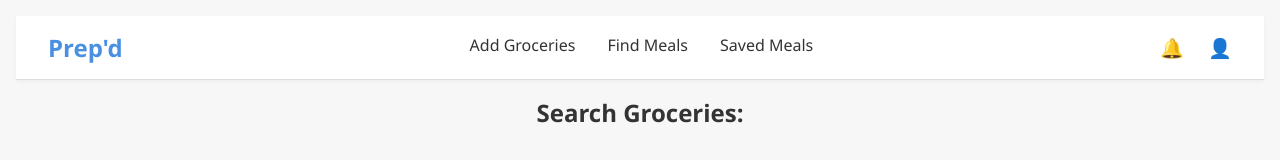
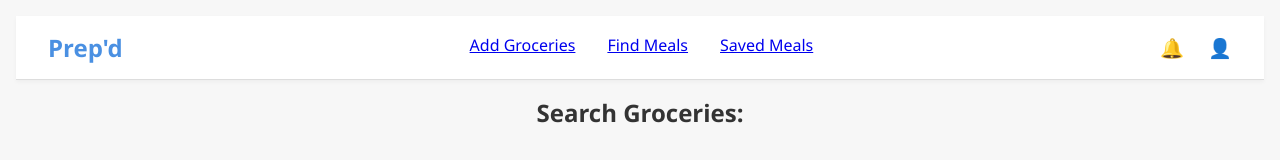
Before and after one commit to Shameer-R/Prep-d, a React (Create React App) app in the folder frontend/: page / in a window 1280 px wide. Shown: the top 160 px of the page. Built offline with nearby package versions, Linux system fonts and the light colour scheme; no server answers.

Commit message:
Add routing

```diff
--- a/frontend/package.json
+++ b/frontend/package.json
@@ -9,6 +9,7 @@
     "@testing-library/user-event": "^13.5.0",
     "react": "^19.1.0",
     "react-dom": "^19.1.0",
+    "react-router-dom": "^7.6.1",
     "react-scripts": "5.0.1",
     "web-vitals": "^2.1.4"
   },
--- a/frontend/src/App.js
+++ b/frontend/src/App.js
@@ -1,15 +1,17 @@
 import './index.css'
 import placeholder from './imgs/placeholder.png'
 import { useEffect, useState } from 'react'
+import { BrowserRouter as Router, Route, Routes, Link } from "react-router-dom";
 
+// Navbar component
 function Navbar() {
   return (
       <div className='navbar-container'>
         <div className='logo'>Prep'd</div>
         <ul className='navbar-list'>
-        <li>Add Groceries</li>
-        <li>Find Meals</li>
-        <li>Saved Meals</li>
+          <li><Link to="/">Add Groceries</Link></li>
+          <li><Link to="/find-meals">Find Meals</Link></li>
+          <li><Link to="/saved-meals">Saved Meals</Link></li>
         </ul>
         <div className='account-actions'>
           <span>🔔</span>
@@ -46,6 +48,29 @@ function GroceryCard(prop) {
       <p>{prop.grocery_name}</p>
     </div>
   );
+}
+
+function AddGroceriesPage({ groceries, handleAddGroceries }) {
+  return (
+    <>
+      <h1>Search Groceries:</h1>
+      <SearchBar handleAddGrocery={handleAddGroceries} />
+      <h1>Grocery List:</h1>
+      <div className='grocery-container'>
+        {groceries.map((item) => (
+          <GroceryCard key={item.grocery_name} grocery_name={item.grocery_name} />
+        ))}
+      </div>
+    </>
+  );
+} // <-- closing brace was missing here
+
+function FindMealsPage() {
+  return <h1>Find Meals Page (coming soon)</h1>;
+}
+
+function SavedMealsPage() {
+  return <h1>Saved Meals Page (coming soon)</h1>;
 }
 
 export default function App() {
@@ -85,19 +110,15 @@ export default function App() {
   }
 
   return (
+    <Router>
       <div className='main-container'>
         <Navbar />
-      <h1>Search Groceries:</h1>
-      <SearchBar handleAddGrocery={handleAddGroceries} />
-      <h1>Grocery List:</h1>
-      <div className='grocery-container'>
-        {groceries.map((item) => (
-          <GroceryCard
-            key={item.grocery_name}
-            grocery_name={item.grocery_name}
-          />
-        ))}
+        <Routes>
+          <Route path='/' element={<AddGroceriesPage groceries={groceries} handleAddGroceries={handleAddGroceries} />} />
+          <Route path="/find-meals" element={<FindMealsPage />} />
+          <Route path="/saved-meals" element={<SavedMealsPage />} />
+        </Routes>
       </div>
-    </div>
+    </Router>
   );
 }
```
Also changed, not shown: 1 other file (tests, documents, lock files or other folders). Lines whose indentation alone changed are shown as unchanged.
